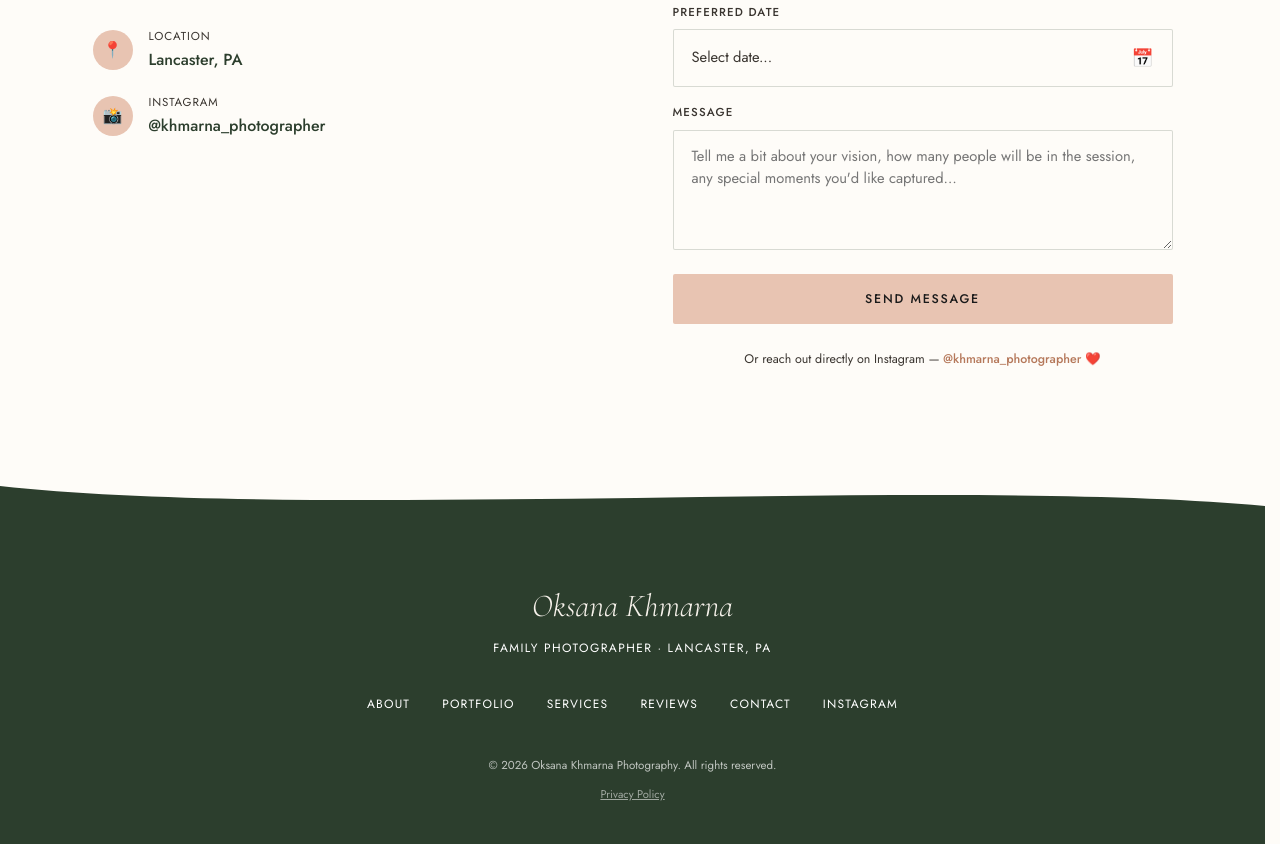
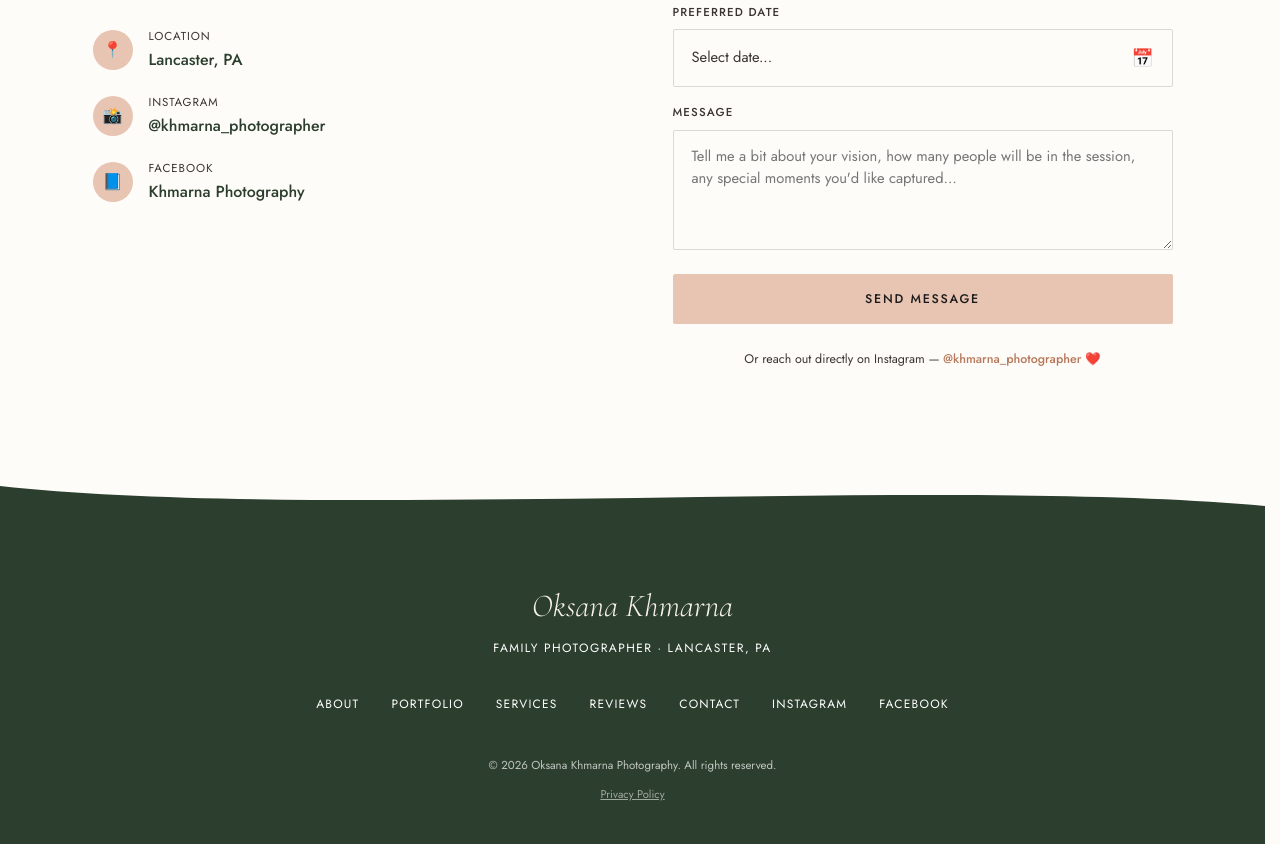
Before and after one commit to AlinaBeliever/khmarna, a plain HTML site: page index.html in a window 1280 px wide. Shown: the part 5242-6086 px from the top of the page. Drawn offline with nearby package versions, Linux system fonts and the light colour scheme.

Commit message:
Add Facebook contact link to index.html

```diff
--- a/index.html
+++ b/index.html
@@ -493,6 +493,7 @@
         <div class="contact-details">
           <div class="contact-item"><div class="contact-icon">📍</div><div><span>Location</span><a href="#">Lancaster, PA</a></div></div>
           <div class="contact-item"><div class="contact-icon">📸</div><div><span>Instagram</span><a href="https://www.instagram.com/khmarna_photographer/" target="_blank" rel="noopener">@khmarna_photographer</a></div></div>
+          <div class="contact-item"><div class="contact-icon">📘</div><div><span>Facebook</span><a href="https://www.facebook.com/people/Khmarna-Photography/61569986783839/" target="_blank" rel="noopener">Khmarna Photography</a></div></div>
         </div>
       </div>
       <div class="reveal">
@@ -731,6 +732,7 @@
     <li><a href="#services">Services</a></li><li><a href="#reviews">Reviews</a></li>
     <li><a href="#contact">Contact</a></li>
     <li><a href="https://www.instagram.com/khmarna_photographer/" target="_blank" rel="noopener">Instagram</a></li>
+    <li><a href="https://www.facebook.com/people/Khmarna-Photography/61569986783839/" target="_blank" rel="noopener">Facebook</a></li>
   </ul>
   <p class="footer-copy">© 2026 Oksana Khmarna Photography. All rights reserved.</p>
   <p class="footer-legal">
```
